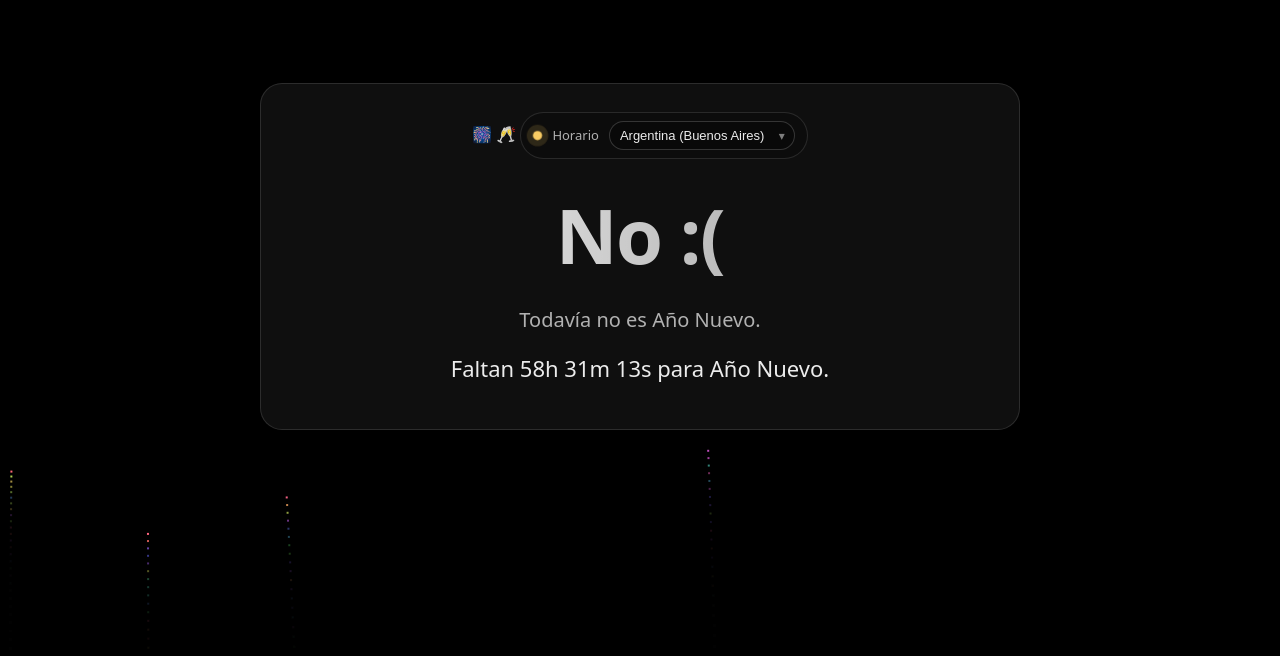
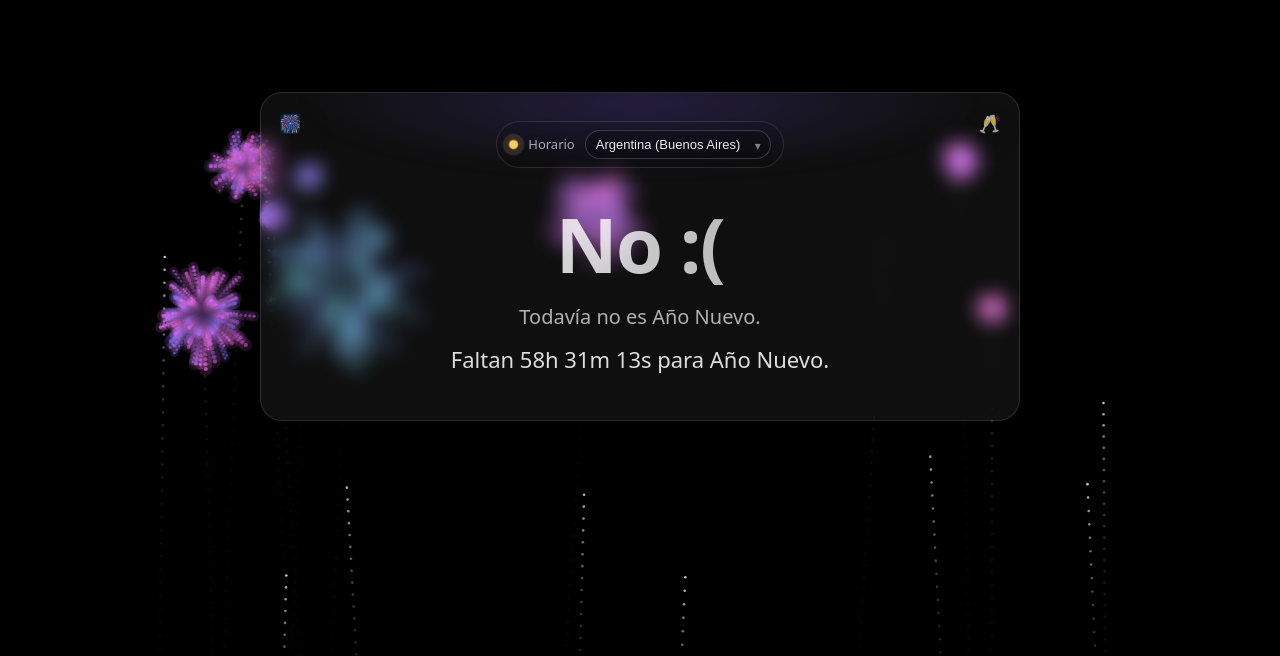
Before and after one commit to hsalum/is_new_year, a plain HTML site: page index.html in a window 1280 px wide. Shown: the part 144-800 px from the top of the page. Drawn offline with Linux system fonts and the light colour scheme; animation ran at ten frames a second.

Commit message:
Enhance visuals with fireworks and stars effects
Updated CSS styles and HTML structure for improved visuals and functionality. Added fireworks and stars effects with enhanced animations.

```diff
--- a/index.html
+++ b/index.html
@@ -33,18 +33,35 @@
       color:var(--text);
       font-family: ui-sans-serif, system-ui, -apple-system, Segoe UI, Roboto, Ubuntu, Cantarell, "Noto Sans", Arial;
       background:
-        radial-gradient(900px 500px at 15% 15%, rgba(55,214,255,.15), transparent 60%),
-        radial-gradient(900px 500px at 85% 25%, rgba(255,77,141,.15), transparent 60%),
-        radial-gradient(900px 600px at 50% 120%, rgba(124,92,255,.20), transparent 60%),
+        radial-gradient(900px 500px at 15% 15%, rgba(55,214,255,.16), transparent 60%),
+        radial-gradient(900px 500px at 85% 25%, rgba(255,77,141,.14), transparent 60%),
+        radial-gradient(900px 650px at 50% 120%, rgba(124,92,255,.20), transparent 60%),
         linear-gradient(180deg, var(--bg1), var(--bg2));
       overflow:hidden;
     }
 
-    canvas{
+    /* Fireworks canvas */
+    canvas#fireworks{
       position:fixed;
       inset:0;
       pointer-events:none;
       z-index:0;
+    }
+
+    /* Minimal stars */
+    .stars{
+      position:fixed;
+      inset:0;
+      pointer-events:none;
+      z-index:0;
+      opacity:.55;
+      background-image:
+        radial-gradient(1px 1px at 12% 18%, rgba(255,255,255,.55), transparent 60%),
+        radial-gradient(1px 1px at 84% 22%, rgba(255,255,255,.40), transparent 60%),
+        radial-gradient(1px 1px at 55% 62%, rgba(255,255,255,.35), transparent 60%),
+        radial-gradient(1px 1px at 32% 78%, rgba(255,255,255,.42), transparent 60%),
+        radial-gradient(1px 1px at 70% 86%, rgba(255,255,255,.28), transparent 60%);
+      filter: blur(.15px);
     }
 
     .wrap{
@@ -62,6 +79,16 @@
       border:1px solid var(--stroke);
       backdrop-filter: blur(10px);
       box-shadow: 0 30px 90px rgba(0,0,0,.45);
+      overflow:hidden;
+    }
+
+    .glowTop{
+      position:absolute;
+      inset:-90px -110px auto -110px;
+      height:200px;
+      background: radial-gradient(closest-side, rgba(124,92,255,.20), transparent 70%);
+      filter: blur(10px);
+      pointer-events:none;
     }
 
     .badge{
@@ -75,6 +102,7 @@
       color:var(--muted);
       font-size:13px;
       margin-bottom:14px;
+      user-select:none;
     }
 
     .dot{
@@ -100,17 +128,17 @@
       border-radius:999px;
       font-size:13px;
       cursor:pointer;
+      outline:none;
     }
 
-    .selectWrap{ position:relative; }
+    .selectWrap{ position:relative; display:inline-flex; align-items:center; }
     .chev{
       position:absolute;
       right:10px;
-      top:50%;
-      transform:translateY(-50%);
-      font-size:12px;
       opacity:.7;
       pointer-events:none;
+      font-size:12px;
+      transform: translateY(1px);
     }
 
     h1{
@@ -124,6 +152,7 @@
       -webkit-background-clip:text;
       background-clip:text;
       color:transparent;
+      text-shadow: 0 0 40px rgba(255,209,102,.06);
     }
 
     .no{
@@ -136,28 +165,45 @@
     .sub{
       font-size:clamp(16px,2.2vw,20px);
       color:var(--muted);
+      margin: 8px 0 0;
     }
 
     .big{
       margin-top:14px;
       font-size:clamp(18px,2.4vw,22px);
+      color: rgba(255,255,255,.86);
+    }
+
+    .emojiLeft{
+      position:absolute; left:18px; top:18px;
+      font-size:18px; opacity:.8;
+      filter: drop-shadow(0 10px 18px rgba(0,0,0,.35));
+      user-select:none;
+    }
+    .emojiRight{
+      position:absolute; right:18px; top:18px;
+      font-size:18px; opacity:.8;
+      filter: drop-shadow(0 10px 18px rgba(0,0,0,.35));
+      user-select:none;
     }
   </style>
 </head>
 
 <body>
-
+  <div class="stars"></div>
   <canvas id="fireworks"></canvas>
 
   <div class="wrap">
     <div class="card">
-    🎆 🥂
+      <div class="glowTop"></div>
+      <div class="emojiLeft">🎆</div>
+      <div class="emojiRight">🥂</div>
 
       <div class="badge">
         <span class="dot"></span>
         Horario
         <span class="selectWrap">
-        <select id="tzSelect"></select>
+          <select id="tzSelect" aria-label="Seleccionar zona horaria"></select>
           <span class="chev">▾</span>
         </span>
       </div>
@@ -169,6 +215,7 @@
   </div>
 
 <script>
+  // --- Timezones / Logic ---
   const TZ_OPTIONS = [
     { id:"America/Argentina/Buenos_Aires", label:"Argentina (Buenos Aires)" },
     { id:"America/Mexico_City", label:"México (CDMX)" },
@@ -176,6 +223,7 @@
     { id:"America/Lima", label:"Perú (Lima)" },
     { id:"America/Bogota", label:"Colombia (Bogotá)" },
     { id:"America/New_York", label:"USA (New York)" },
+    { id:"America/Los_Angeles", label:"USA (Los Ángeles)" },
     { id:"Europe/Madrid", label:"España (Madrid)" }
   ];
 
@@ -183,20 +231,18 @@
   let TZ = localStorage.getItem(STORAGE_KEY) || "America/Argentina/Buenos_Aires";
 
   function nowInTZAsUTCDate(tz){
-    const f = new Intl.DateTimeFormat("en-US",{
+    const parts = new Intl.DateTimeFormat("en-US",{
       timeZone:tz,
       year:"numeric",month:"2-digit",day:"2-digit",
       hour:"2-digit",minute:"2-digit",second:"2-digit",
       hour12:false
     }).formatToParts(new Date());
 
-    const g = t => Number(f.find(p=>p.type===t).value);
-    return new Date(Date.UTC(g("year"), g("month")-1, g("day"), g("hour"), g("minute"), g("second")));
+    const get = t => Number(parts.find(p=>p.type===t).value);
+    return new Date(Date.UTC(get("year"), get("month")-1, get("day"), get("hour"), get("minute"), get("second")));
   }
 
-  function isNewYear(d){
-    return d.getUTCMonth()===0 && d.getUTCDate()===1;
-  }
+  function isNewYear(d){ return d.getUTCMonth()===0 && d.getUTCDate()===1; }
 
   function nextNewYear(d){
     const y = d.getUTCFullYear();
@@ -212,32 +258,33 @@
     const now = nowInTZAsUTCDate(TZ);
 
     const a = document.getElementById("answer");
-    const s = document.getElementById("subtitle");
+    const st = document.getElementById("subtitle");
     const c = document.getElementById("countdown");
 
     if(isNewYear(now)){
       a.textContent="Sí.";
       a.className="yes";
-      s.textContent="¡Hoy es Año Nuevo! 🎉";
-      c.textContent="Salud, abrazos y nuevos comienzos 🥂";
+      st.textContent="¡Hoy es Año Nuevo! 🎉";
+      c.textContent="Salud, abrazos y nuevos comienzos 🥂✨";
       return;
     }
 
     a.textContent="No :(";
     a.className="no";
-    s.textContent="Todavía no es Año Nuevo.";
+    st.textContent="Todavía no es Año Nuevo.";
 
     const diff = nextNewYear(now) - now;
     const sec = Math.max(0, Math.ceil(diff/1000));
     const h = Math.floor(sec/3600);
     const m = Math.floor((sec%3600)/60);
-    const s2 = sec%60;
+    const s = sec%60;
 
-    c.textContent = `Faltan ${h}h ${pad(m)}m ${pad(s2)}s para Año Nuevo.`;
+    c.textContent = `Faltan ${h}h ${pad(m)}m ${pad(s)}s para Año Nuevo.`;
   }
 
   function setupTZ(){
     const sel = document.getElementById("tzSelect");
+    sel.innerHTML = "";
     TZ_OPTIONS.forEach(o=>{
       const opt=document.createElement("option");
       opt.value=o.id;
@@ -245,57 +292,189 @@
       if(o.id===TZ) opt.selected=true;
       sel.appendChild(opt);
     });
-    sel.onchange=()=>{
+    sel.addEventListener("change", ()=>{
       TZ=sel.value;
       localStorage.setItem(STORAGE_KEY,TZ);
       update();
-    };
-  }
-
-  /* fireworks */
-  function fireworks(){
-    const c=document.getElementById("fireworks");
-    const x=c.getContext("2d");
-    let w,h;
-
-    function resize(){
-      w=c.width=window.innerWidth;
-      h=c.height=window.innerHeight;
-    }
-    window.onresize=resize; resize();
-
-    const p=[];
-    function launch(){
-      p.push({
-        x:Math.random()*w,
-        y:h,
-        vx:(Math.random()-.5)*2,
-        vy:-8-Math.random()*4,
-        life:60
     });
   }
 
-    function step(){
-      x.fillStyle="rgba(0,0,0,.2)";
-      x.fillRect(0,0,w,h);
+  // --- Fireworks (más felices, pero minimalistas) ---
+  function setupFireworks(){
+    const canvas = document.getElementById("fireworks");
+    const ctx = canvas.getContext("2d", { alpha: true });
 
-      p.forEach((e,i)=>{
-        e.x+=e.vx; e.y+=e.vy; e.vy+=.15; e.life--;
-        x.fillStyle=`hsl(${Math.random()*360} 100% 70%)`;
-        x.fillRect(e.x,e.y,2,2);
-        if(e.life<=0) p.splice(i,1);
+    let w=0, h=0, dpr=1;
+
+    // Ajustes (subí/bajá esto si querés)
+    const isMobile = () => Math.min(window.innerWidth, window.innerHeight) < 520;
+    const config = () => ({
+      // cuántos cohetes simultáneos como máximo
+      maxRockets: isMobile() ? 8 : 14,
+      // chance de disparo por frame (más alto => más fuego)
+      launchChance: isMobile() ? 0.18 : 0.26,
+      // partículas por explosión
+      burstMin: isMobile() ? 42 : 60,
+      burstMax: isMobile() ? 78 : 110,
+      // “trail” de fondo: menor alfa => trails más largos
+      fadeAlpha: isMobile() ? 0.14 : 0.12,
+      // gravedad
+      gravity: 0.055,
+      // tamaño de partícula
+      pMin: 1.0,
+      pMax: isMobile() ? 2.0 : 2.3
     });
 
-      if(Math.random()<.06) launch();
+    let CFG = config();
+
+    const rockets = [];
+    const parts = [];
+
+    function resize(){
+      dpr = Math.max(1, Math.min(2, window.devicePixelRatio || 1));
+      w = window.innerWidth;
+      h = window.innerHeight;
+      canvas.width = Math.floor(w * dpr);
+      canvas.height = Math.floor(h * dpr);
+      canvas.style.width = w + "px";
+      canvas.style.height = h + "px";
+      ctx.setTransform(dpr,0,0,dpr,0,0);
+      CFG = config();
+    }
+
+    function rand(min,max){ return Math.random()*(max-min)+min; }
+
+    function launch(){
+      const x = rand(w*0.10, w*0.90);
+      rockets.push({
+        x,
+        y: h + rand(10, 80),
+        vx: rand(-0.9, 0.9),
+        vy: rand(-13.6, -10.8),
+        // explode target height
+        targetY: rand(h*0.14, h*0.55),
+        life: rand(30, 70),
+        hue: rand(190, 340),
+      });
+    }
+
+    function burst(x,y,hueBase){
+      const count = Math.floor(rand(CFG.burstMin, CFG.burstMax));
+      for(let i=0;i<count;i++){
+        const a = rand(0, Math.PI*2);
+        const sp = rand(1.6, 5.4);
+        const hue = hueBase + rand(-28, 28);
+        const alpha = rand(0.55, 0.95);
+        const r = rand(CFG.pMin, CFG.pMax);
+        const ttl = rand(55, 115);
+
+        // “sparkles” con 2 capas: una normal + una glow (misma partícula con doble draw)
+        parts.push({
+          x, y,
+          vx: Math.cos(a)*sp,
+          vy: Math.sin(a)*sp,
+          hue,
+          alpha,
+          r,
+          ttl,
+          age: 0
+        });
+      }
+    }
+
+    function drawGlowCircle(x,y,r, hue, alpha){
+      // capa glow (muy sutil)
+      ctx.globalAlpha = alpha * 0.22;
+      ctx.fillStyle = `hsla(${hue} 100% 75% / 1)`;
+      ctx.beginPath();
+      ctx.arc(x,y,r*3.2,0,Math.PI*2);
+      ctx.fill();
+
+      // capa núcleo
+      ctx.globalAlpha = alpha;
+      ctx.fillStyle = `hsla(${hue} 100% 70% / 1)`;
+      ctx.beginPath();
+      ctx.arc(x,y,r,0,Math.PI*2);
+      ctx.fill();
+    }
+
+    function step(){
+      // Fondo con “trail” para que parezca feliz/luces
+      ctx.fillStyle = `rgba(0,0,0,${CFG.fadeAlpha})`;
+      ctx.fillRect(0,0,w,h);
+
+      // rockets
+      for(let i=rockets.length-1;i>=0;i--){
+        const r = rockets[i];
+        r.x += r.vx;
+        r.y += r.vy;
+        r.vy += CFG.gravity*0.22;
+        r.life--;
+
+        // draw rocket spark (blanco con halo leve)
+        ctx.globalAlpha = 0.85;
+        ctx.fillStyle = "rgba(255,255,255,0.9)";
+        ctx.beginPath();
+        ctx.arc(r.x, r.y, 1.3, 0, Math.PI*2);
+        ctx.fill();
+
+        if(r.y <= r.targetY || r.life <= 0){
+          burst(r.x, r.y, r.hue);
+          rockets.splice(i,1);
+        }
+      }
+
+      // particles
+      for(let i=parts.length-1;i>=0;i--){
+        const p = parts[i];
+        p.age++;
+        p.x += p.vx;
+        p.y += p.vy;
+        p.vy += CFG.gravity;
+        p.vx *= 0.985;
+        p.vy *= 0.985;
+
+        const t = p.age / p.ttl;
+        const fade = (1 - t);
+        const a = p.alpha * fade;
+
+        drawGlowCircle(p.x, p.y, p.r, p.hue, a);
+
+        if(p.age >= p.ttl) parts.splice(i,1);
+      }
+
+      ctx.globalAlpha = 1;
+
+      // launch more often (pero cap para no explotar)
+      if(rockets.length < CFG.maxRockets && Math.random() < CFG.launchChance){
+        // a veces lanza 2 juntos para “felicidad” sin ruido visual
+        launch();
+        if(!isMobile() && Math.random() < 0.35) launch();
+      }
+
+      // “micro-bursts” ocasionales (lucecitas lejanas)
+      if(parts.length < (isMobile()? 900 : 1800) && Math.random() < 0.02){
+        burst(rand(w*0.15,w*0.85), rand(h*0.18,h*0.50), rand(190,340));
+      }
+
       requestAnimationFrame(step);
     }
-    step();
+
+    resize();
+    window.addEventListener("resize", resize);
+
+    // arranque con un mini show
+    for(let i=0;i<(isMobile()? 4 : 8); i++){
+      setTimeout(()=>{ launch(); }, i*120);
+    }
+
+    requestAnimationFrame(step);
   }
 
   setupTZ();
   update();
-  setInterval(update,1000);
-  fireworks();
+  setInterval(update, 250); // más fluido por los segundos
+  setupFireworks();
 </script>
 </body>
 </html>
```
Lines whose indentation alone changed are shown as unchanged.
